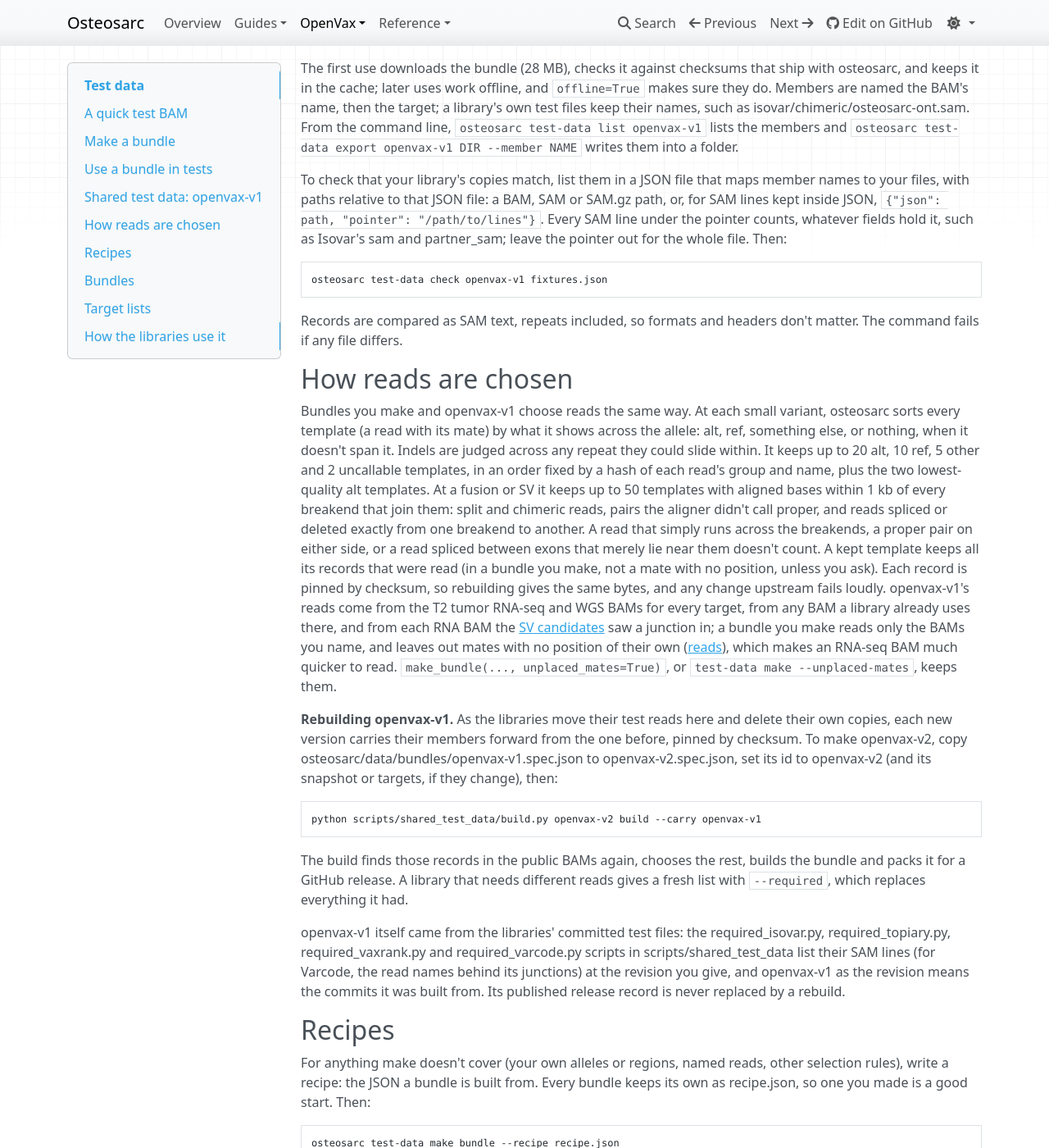
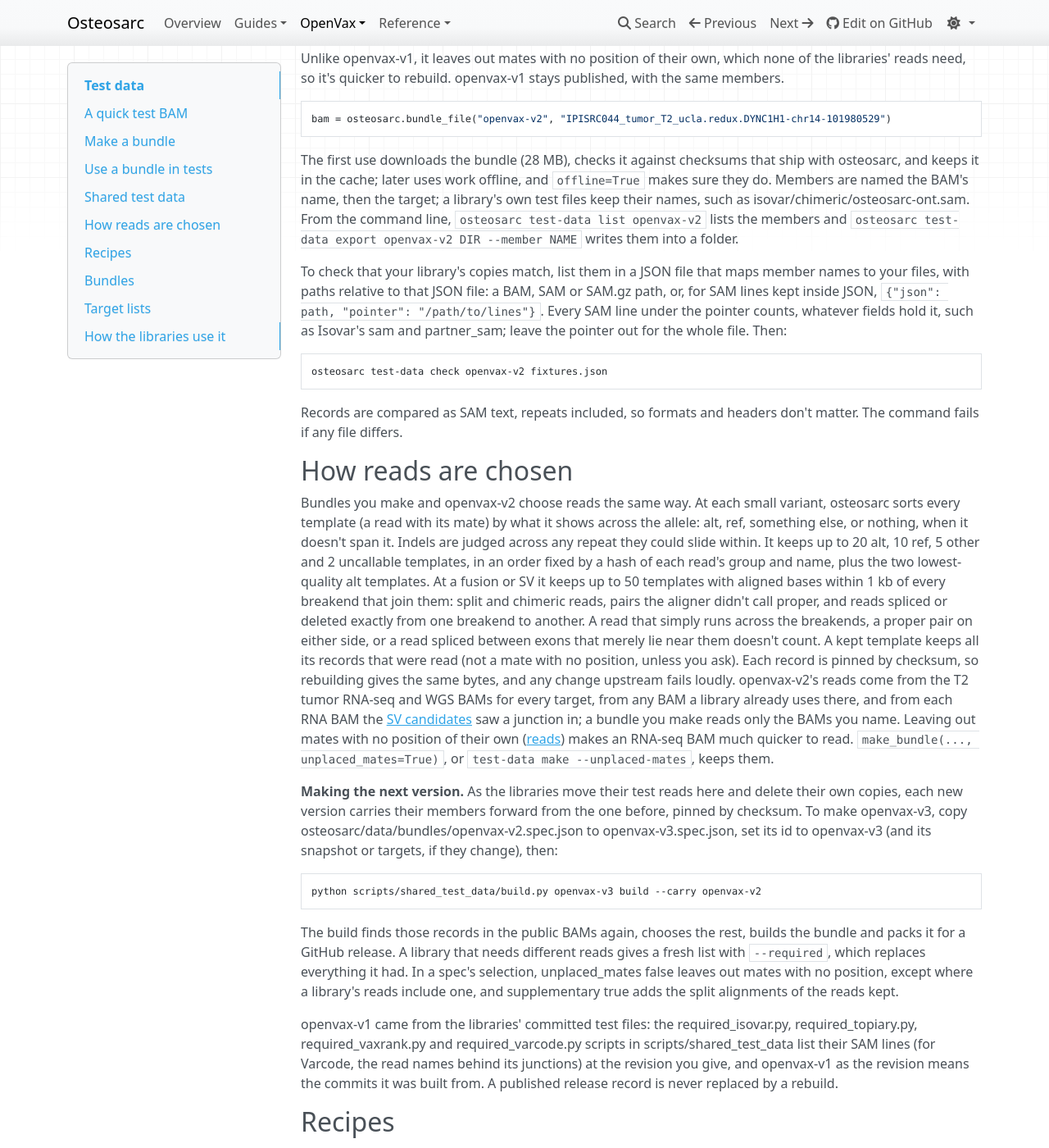
Before and after one commit to iskandr/osteosarc, an MkDocs documentation site: the page built from docs/test-data.md, in a window 1280 px wide and 1400 px high, scrolled down 1699 px. Shown: the whole window at 82% size. Built offline with MkDocs 1.6.1, drawn with Linux system fonts in a browser that asks for light colours; nearby versions of some CDN libraries; some of the changed text lies outside the part shown.

Commit message:
openvax-v2's release record; the docs and help name openvax-v2 as the shared bundle
Claude-Session: https://claude.ai/code/session_01CcNHdiWgNhPGLmd4kDvG9G

````diff
--- a/docs/test-data.md
+++ b/docs/test-data.md
@@ -3,7 +3,7 @@
 Unit tests need small, real sets of reads that anyone can rebuild. Osteosarc makes
 them three ways: a quick BAM of the reads around some variants; a bundle you make for
 your library, with a balanced set of reads at each variant, every record pinned; and
-openvax-v1, the bundle the OpenVax libraries share. A test reads a bundle's member with
+openvax-v2, the bundle the OpenVax libraries share. A test reads a bundle's member with
 one call, `osteosarc.bundle_file(bundle, member)`.
 
 ## A quick test BAM
@@ -71,34 +71,40 @@ bam = osteosarc.bundle_file("dync1h1", "BG003082.Aligned.sortedByCoord.out.md.DY
 That's an indexed BAM of exactly the member's records, exported once into the cache,
 read-only, and reused, offline, by every later test run; `format="sam"` gives SAM
 text. The bundle can be a folder or the name of a published bundle, such as
-openvax-v1. An unknown member's error suggests close names, and
+openvax-v2. An unknown member's error suggests close names, and
 `osteosarc test-data list dync1h1` lists them all. To write members into a folder
 instead, use `osteosarc test-data export`.
 
-## Shared test data: openvax-v1
+## Shared test data
 
 Isovar, Topiary, Varcode and Vaxrank can all test against one bundle of reads,
-openvax-v1, chosen once, here. It holds:
+openvax-v2, chosen once, here. It holds:
 
 - reads at every variant on the site, plus other alleles the libraries test, such as
   MAP2's allele before its correction and mitochondrial alleles on GRCh37;
 - reads that join the breakends of all 7 RNA fusions and 8 of 14 DNA SVs (the other
   six have unresolved breakends or no joining reads in these BAMs, and stay listed,
-  empty);
-- every read in the libraries' current test files, record for record, so a library
-  that moves onto openvax-v1 keeps every assertion it has.
+  empty); each SV says which side of each breakend it keeps, where that's known, and
+  DLG5's deletion gives the junction esvee resolved, with its 24-base insertion;
+- the split alignments of the reads it keeps (the other records their SA tags name),
+  except in pileups;
+- every read in the libraries' test files, record for record, as openvax-v1 had them.
+
+Unlike openvax-v1, it leaves out mates with no position of their own, which none of
+the libraries' reads need, so it's quicker to rebuild. openvax-v1 stays published,
+with the same members.
 
 <!-- docs-check: skip (downloads the bundle, 28 MB) -->
 ```python
-bam = osteosarc.bundle_file("openvax-v1", "IPISRC044_tumor_T2_ucla.redux.DYNC1H1-chr14-101980529")
+bam = osteosarc.bundle_file("openvax-v2", "IPISRC044_tumor_T2_ucla.redux.DYNC1H1-chr14-101980529")
 ```
 
 The first use downloads the bundle (28 MB), checks it against checksums that ship
 with osteosarc, and keeps it in the cache; later uses work offline, and
 `offline=True` makes sure they do. Members are named the BAM's name, then the target;
 a library's own test files keep their names, such as isovar/chimeric/osteosarc-ont.sam.
-From the command line, `osteosarc test-data list openvax-v1` lists the members and
-`osteosarc test-data export openvax-v1 DIR --member NAME` writes them into a folder.
+From the command line, `osteosarc test-data list openvax-v2` lists the members and
+`osteosarc test-data export openvax-v2 DIR --member NAME` writes them into a folder.
 
 To check that your library's copies match, list them in a JSON file that maps
 member names to your files, with paths relative to that JSON file: a BAM, SAM or SAM.gz path, or, for SAM lines kept inside
@@ -108,7 +114,7 @@ pointer out for the whole file. Then:
 
 <!-- docs-check: skip (needs your own files) -->
 ```sh
-osteosarc test-data check openvax-v1 fixtures.json
+osteosarc test-data check openvax-v2 fixtures.json
 ```
 
 Records are compared as SAM text, repeats included, so formats and headers don't
@@ -116,7 +122,7 @@ matter. The command fails if any file differs.
 
 ## How reads are chosen
 
-Bundles you make and openvax-v1 choose reads the same way. At each small variant,
+Bundles you make and openvax-v2 choose reads the same way. At each small variant,
 osteosarc sorts every template (a
 read with its mate) by what it shows across the allele: alt, ref, something else, or
 nothing, when it doesn't span it. Indels are judged across any repeat they could
@@ -127,36 +133,36 @@ alt templates. At a fusion or SV it keeps up to 50 templates with aligned bases
 didn't call proper, and reads spliced or deleted exactly from one breakend to another.
 A read that simply runs across the breakends, a proper pair on either side, or a read
 spliced between exons that merely lie near them doesn't count. A kept template keeps
-all its records that were read (in a bundle you make, not a mate with no position,
-unless you ask). Each record is pinned by checksum, so rebuilding gives the same
-bytes, and any change upstream fails loudly. openvax-v1's reads come from the T2 tumor
+all its records that were read (not a mate with no position, unless you ask). Each record is pinned by checksum, so rebuilding gives the same
+bytes, and any change upstream fails loudly. openvax-v2's reads come from the T2 tumor
 RNA-seq and WGS BAMs for every target, from any BAM a library already uses there, and
 from each RNA BAM the [SV candidates](sv-candidates.md) saw a junction in; a bundle you
-make reads only the BAMs you name, and leaves out mates with no position of their own
-([reads](reads.md#mates-and-split-reads)), which makes an RNA-seq BAM much quicker to
-read. `make_bundle(..., unplaced_mates=True)`, or `test-data make --unplaced-mates`,
+make reads only the BAMs you name. Leaving out mates with no position of their own
+([reads](reads.md#mates-and-split-reads)) makes an RNA-seq BAM much quicker to read. `make_bundle(..., unplaced_mates=True)`, or `test-data make --unplaced-mates`,
 keeps them.
 
-**Rebuilding openvax-v1.** As the libraries move their test reads here and delete their own
-copies, each new version carries their members forward from the one before, pinned by
-checksum. To make openvax-v2, copy osteosarc/data/bundles/openvax-v1.spec.json to
-openvax-v2.spec.json, set its id to openvax-v2 (and its snapshot or targets, if they
+**Making the next version.** As the libraries move their test reads here and delete their
+own copies, each new version carries their members forward from the one before, pinned
+by checksum. To make openvax-v3, copy osteosarc/data/bundles/openvax-v2.spec.json to
+openvax-v3.spec.json, set its id to openvax-v3 (and its snapshot or targets, if they
 change), then:
 
 <!-- docs-check: skip (streams reads from about 40 BAMs; takes about an hour) -->
 ```sh
-python scripts/shared_test_data/build.py openvax-v2 build --carry openvax-v1
+python scripts/shared_test_data/build.py openvax-v3 build --carry openvax-v2
 ```
 
 The build finds those records in the public BAMs again, chooses the rest, builds the
 bundle and packs it for a GitHub release. A library that needs different reads gives a
-fresh list with `--required`, which replaces everything it had.
+fresh list with `--required`, which replaces everything it had. In a spec's selection,
+unplaced_mates false leaves out mates with no position, except where a library's reads
+include one, and supplementary true adds the split alignments of the reads kept.
 
-openvax-v1 itself came from the libraries' committed test files: the required_isovar.py,
+openvax-v1 came from the libraries' committed test files: the required_isovar.py,
 required_topiary.py, required_vaxrank.py and required_varcode.py scripts in
 scripts/shared_test_data list their SAM lines (for Varcode, the read names behind its
 junctions) at the revision you give, and openvax-v1 as the revision means the commits
-it was built from. Its published release record is never replaced by a rebuild.
+it was built from. A published release record is never replaced by a rebuild.
 
 ## Recipes
 
@@ -242,7 +248,8 @@ file already there with different contents is never replaced. A bundle's size li
 Osteosarc fetches, selects, packs and checks reads; each library keeps its own science:
 which variants it tests, how it reads alleles, and what results it expects. Osteosarc
 never imports Isovar, Topiary or Vaxrank. All four rely on openvax-v1 for their Sid
-reads, and keep only their non-read test data (variants, expected results, recipes):
+reads (openvax-v2 has the same members), and keep only their non-read test data
+(variants, expected results, recipes):
 
 | Library | From openvax-v1 |
 | --- | --- |
--- a/osteosarc/__init__.py
+++ b/osteosarc/__init__.py
@@ -9,7 +9,7 @@ Test data:
 
     data.extract_reads(key, variants=[...], to="tests/data")      # a quick BAM of the reads there
     data.make_bundle("tests/data/mine", variants=[...], files=[...])  # a bundle anyone can rebuild
-    osteosarc.bundle_file("openvax-v1", member)                   # one member, as a local BAM
+    osteosarc.bundle_file("openvax-v2", member)                   # one member, as a local BAM
 
 Importing performs no network I/O.
 """
````
Also changed, not shown: docs/command-line.md (+7 -7 lines), docs/index.md (+1 -1 lines), docs/openvax.md (+2 -2 lines), docs/python-api.md (+4 -4 lines), 5 other files.
